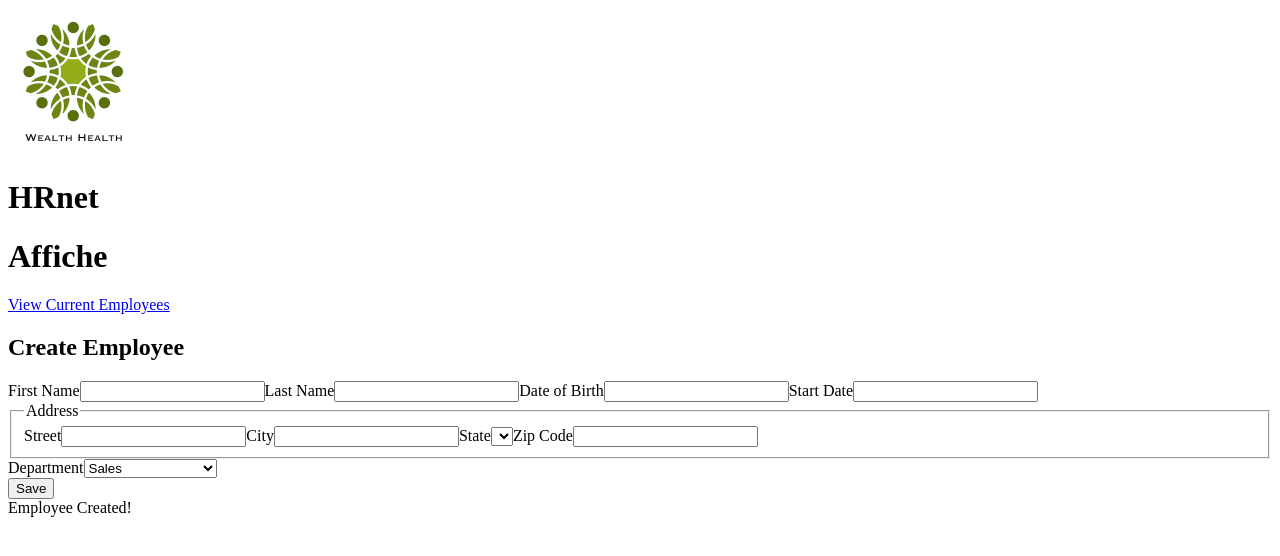
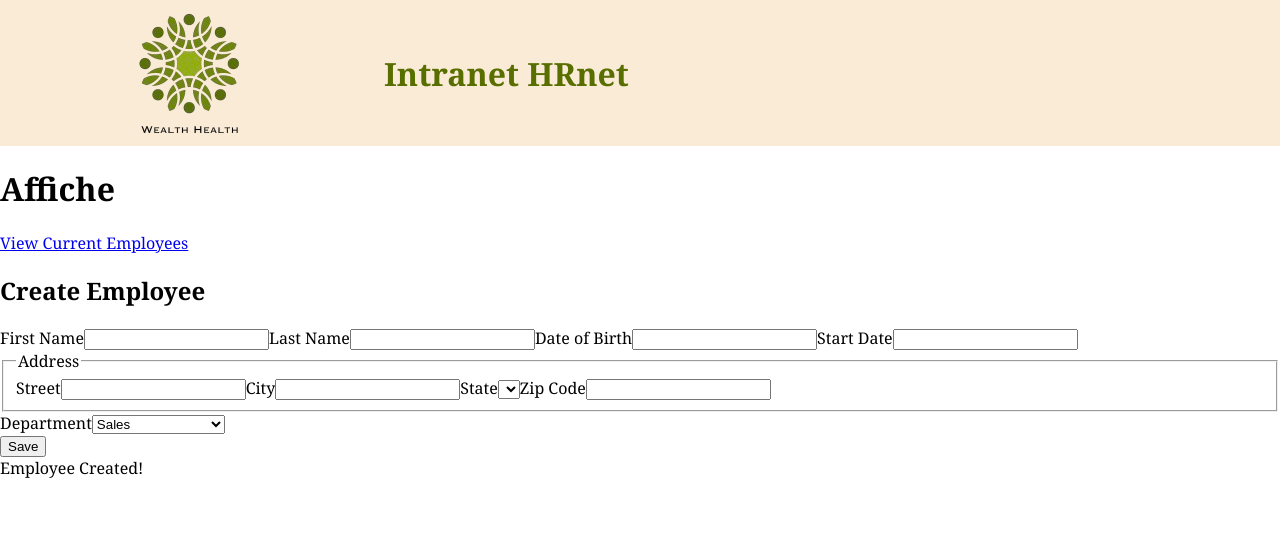
Before and after one commit to HutchAlpha/OpenClassRoom-Projet14-Wealth-Health, a React (Vite) app in the folder Front/: page / in a window 1280 px wide. Shown: the top 556 px of the page. Built offline with nearby package versions, Linux system fonts and the light colour scheme.

Commit message:
Amélioration du footer + j'ai mis en transparant le fond du logo

```diff
--- a/Front/src/Header.tsx
+++ b/Front/src/Header.tsx
@@ -4,11 +4,13 @@ import './scss/_Header.scss';
 export default function Header() {
     return (
         <header className="header">
-            <img src={logo} alt="Logo Wealth Health" className="header__logo" />
+            <div className="header__divlogo">
+                <img src={logo} alt="Logo Wealth Health" className="header__logo" />
+            </div>
 
-            <div className="titre">
-                <h1 className="titre__h1">HRnet</h1>
+            <div className="header__divTitre">
+                <h1 className="header__titre">Intranet HRnet</h1>
             </div>
         </header>
-    )
+    );
 }
--- a/Front/src/scss/App.scss
+++ b/Front/src/scss/App.scss
@@ -1,2 +1,8 @@
 @use "./_Header";
 @use "./_View";
+
+
+body {
+  margin: 0;
+  font-family: Comorant Garamond, Georgia, Regular, serif;
+}
--- a/Front/src/scss/_Header.scss
+++ b/Front/src/scss/_Header.scss
@@ -0,0 +1,23 @@
+.header {
+    display: flex;
+    background-color: antiquewhite;
+
+    &__divlogo {
+        display: flex;
+        width: 30%;
+        justify-content: center;
+        align-items: center;
+    }
+
+    &__divTitre{
+        display: flex;
+        width: 70%;
+        justify-content: start;
+        align-items: center;
+    }
+
+    &__titre{
+        color:#586F00;
+    }
+
+}
```
Also changed, not shown: Front/src/assets/logo.png.
